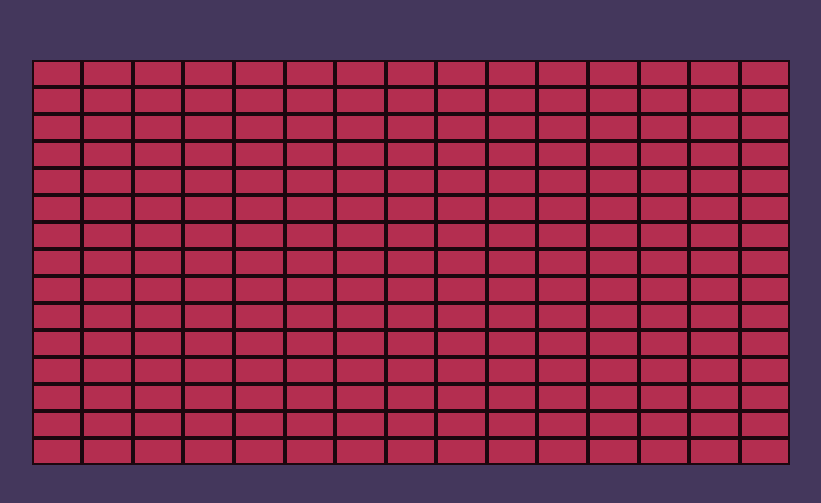
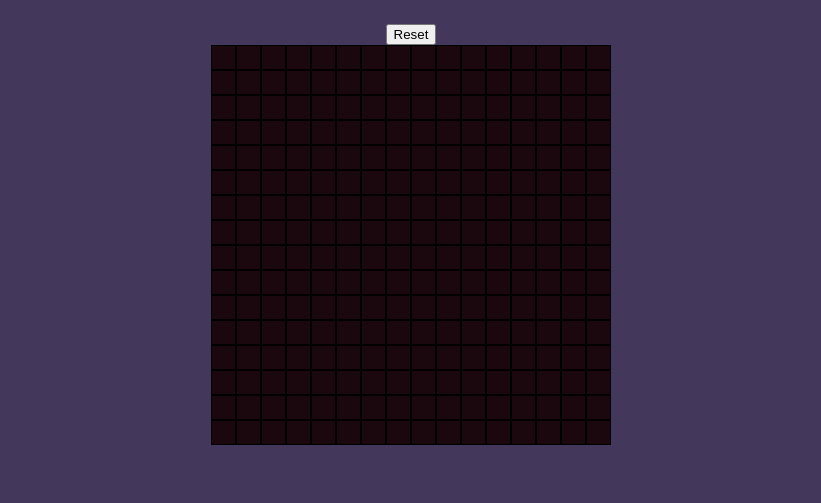
Before and after one commit to KayStation/etch-a-sketch, a plain HTML site: page index.html in a window 1280 px wide. Shown: the part 77-580 px from the top of the page, without its empty margins (229-1050 px from the left). Drawn offline with Linux system fonts and the light colour scheme.

Commit message:
Refactor Flex with Grid;

```diff
--- a/css/styles.css
+++ b/css/styles.css
@@ -1,3 +1,7 @@
+:root{
+    --boxSize:16;
+}
+
 html{
     font-size:20px;
     margin:0;
@@ -13,23 +17,26 @@ body{
     color:white;
 }
 
+#resetButton{
+    display:block;
+    margin:0 auto;
+    text-align:center;
+}
+
 #container{
-    display:flex;
-    flex-flow:wrap;
+    display:grid;
     background-color:rgb(27, 7, 14);
-    margin:5% 20%;
+    margin:0 auto;
+    height:20em;
+    width:20em;
+    grid-template-columns: repeat(var(--boxSize), auto);
+    grid-template-rows:repeat(var(--boxSize), auto);
 }
 
 .gridBlock{
-    flex:1;
-    margin:0.1em;
-    background-color:rgb(180, 46, 80);
-    min-width:0;
+    border:1px solid black;
 }
 
-hr{
-    width:100%;
-    border:none;
-    padding:0;
-    margin:0;
+.hovered{
+    background-color:red;
 }
--- a/index.html
+++ b/index.html
@@ -10,6 +10,7 @@
 </head>
 <body>
 <h1 id="title">Etch-a-Sketch</h1>
+<button id="resetButton">Reset</button>
 <div id="container">
 
 </div>
--- a/js/scripts.js
+++ b/js/scripts.js
@@ -1,23 +1,47 @@
+let gridSize = 16;
+
+const createRow = function(size){
+    const container = document.getElementById('container');
+    container.style.setProperty('--boxSize', gridSize);
+
+    for(let i = 0; i < size; i++){
+        const gridItem = document.createElement('griditem');
+        gridItem.classList.add('gridBlock');
+        gridItem.textContent = '\u00a0';
+        container.appendChild(gridItem);
+    };
+
+}
 
 
-const createRow = function(rowLength){
-    const container = document.getElementById('container');
-    const hr = document.createElement('hr');
+const addMouseoverToBlock = function(){
+    gridBlock = document.getElementsByClassName('gridBlock');
+    for(i in gridBlock){
+        gridBlock[i].addEventListener('mouseover', function(){
+            this.classList.add('hovered');
+            // This generates an error saying that the AddEventListener is not a function.
+            // This is because this script runs prior to being able to access the
+            // gridBlock items.
+            // Maybe figure out a way to fix this, but error doesn't cause real issues.
+        });
+    };
+}
 
-    for(let i = 0; i < rowLength; i++){
-        const div = document.createElement('div');
-        div.classList.add('gridBlock');
-        div.textContent = '\u00a0';
-        container.appendChild(div);
-    };
-
-    container.appendChild(hr);
-}
 
 const createGrid = function(size){
     for(let i = 0; i < size; i++){
         createRow(size);
     };
+
+    addMouseoverToBlock();
 };
 
-createGrid(15);
+
+
+// Create reset button function
+const reset = function(newSize){
+
+};
+
+
+createGrid(gridSize);
```
